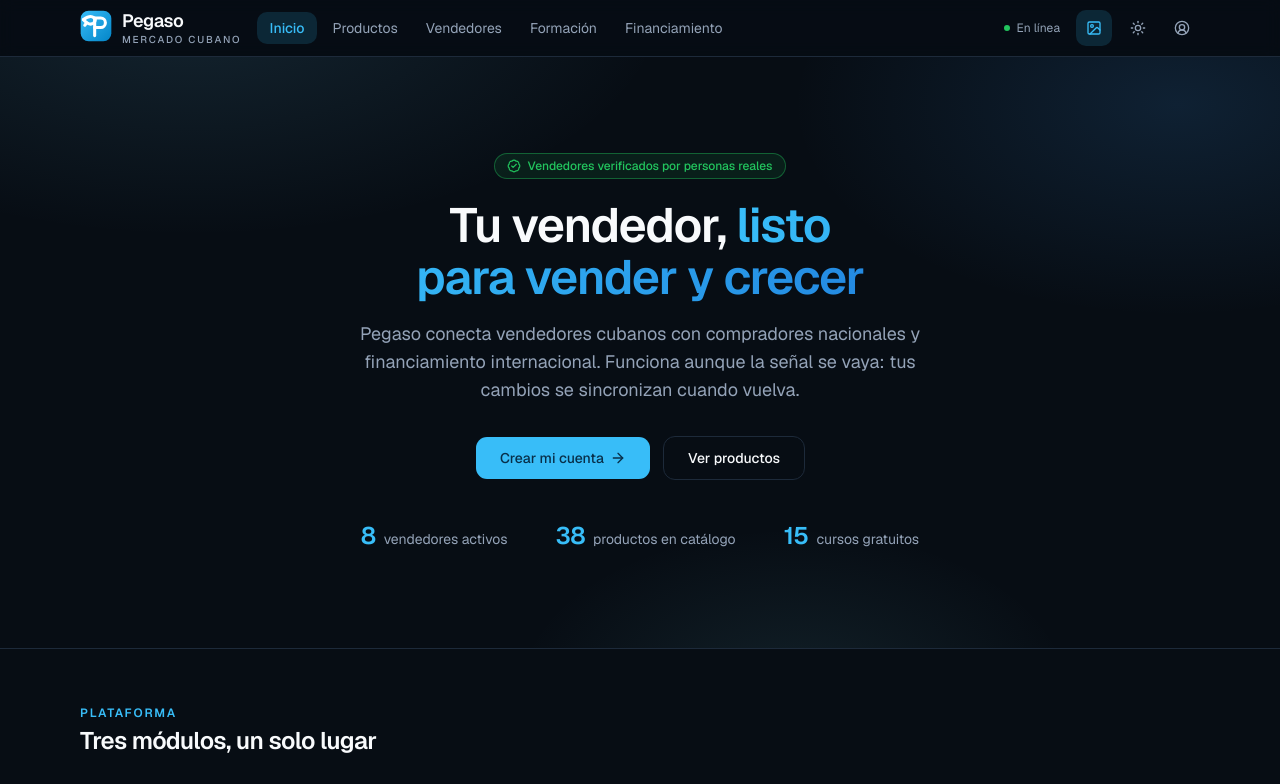
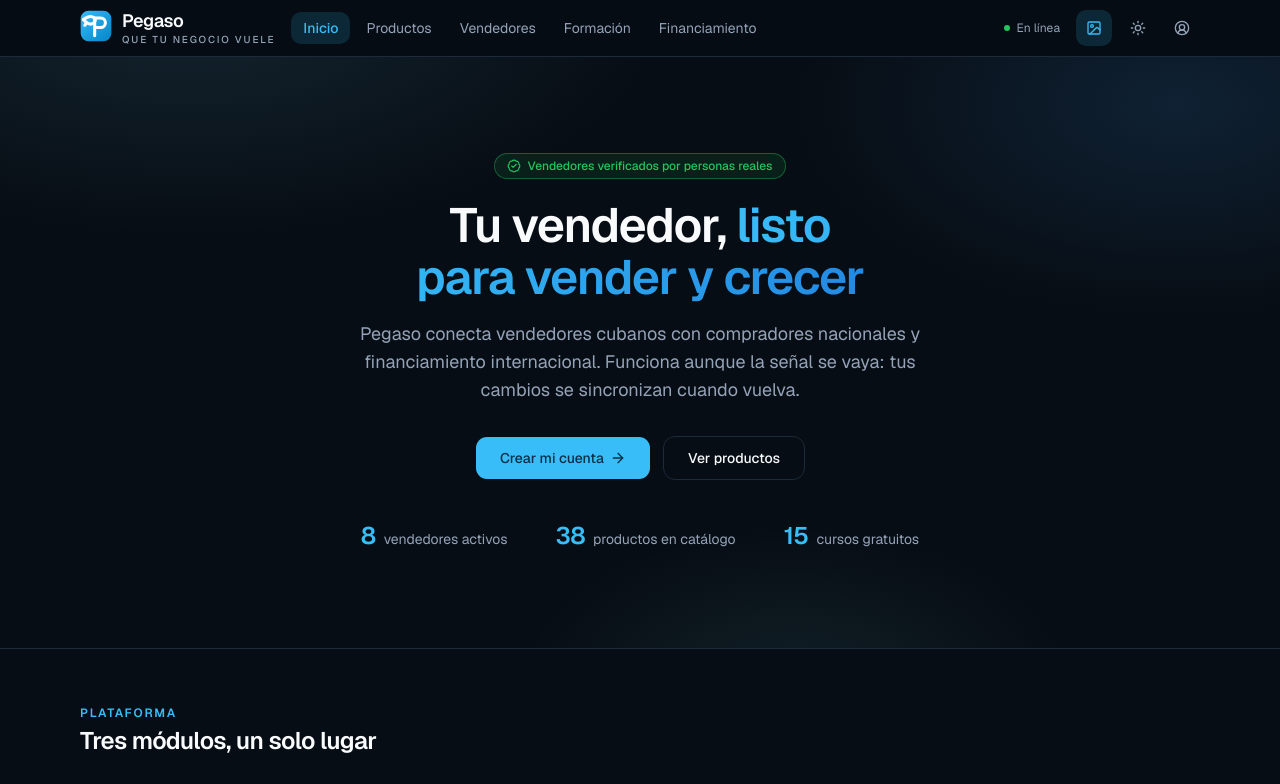
Before and after one commit to k-sen6/pegaso, a Next.js app: page / in a window 1280 px wide. Shown: the top 784 px of the page. Built offline with nearby package versions, Linux system fonts and the light colour scheme.

Commit message:
Logo: slogan Que tu negocio vuele

```diff
--- a/src/components/logo.tsx
+++ b/src/components/logo.tsx
@@ -26,7 +26,7 @@ export function Logo({ className }: { className?: string }) {
       <span className="flex flex-col leading-none">
         <span className="text-lg font-semibold tracking-tight">Pegaso</span>
         <span className="text-[10px] font-medium uppercase tracking-[0.18em] text-muted-foreground">
-          Mercado cubano
+          Que tu negocio vuele
         </span>
       </span>
     </span>
```
